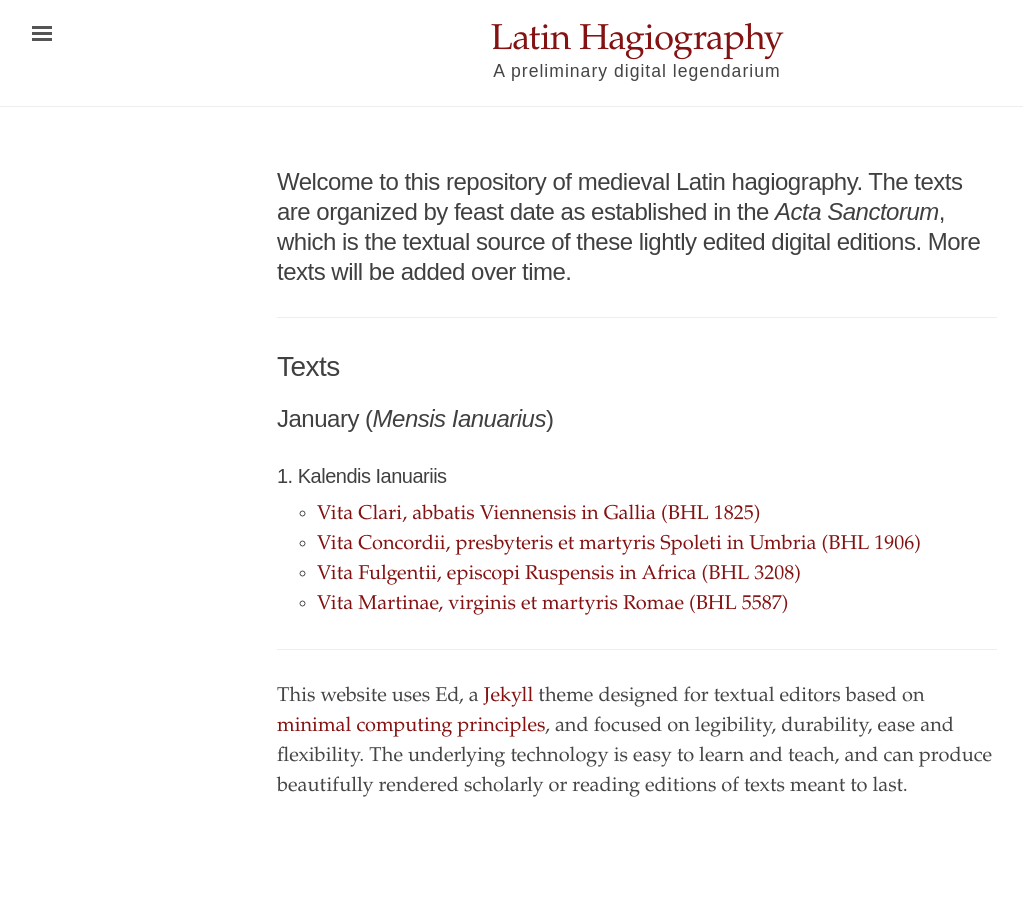
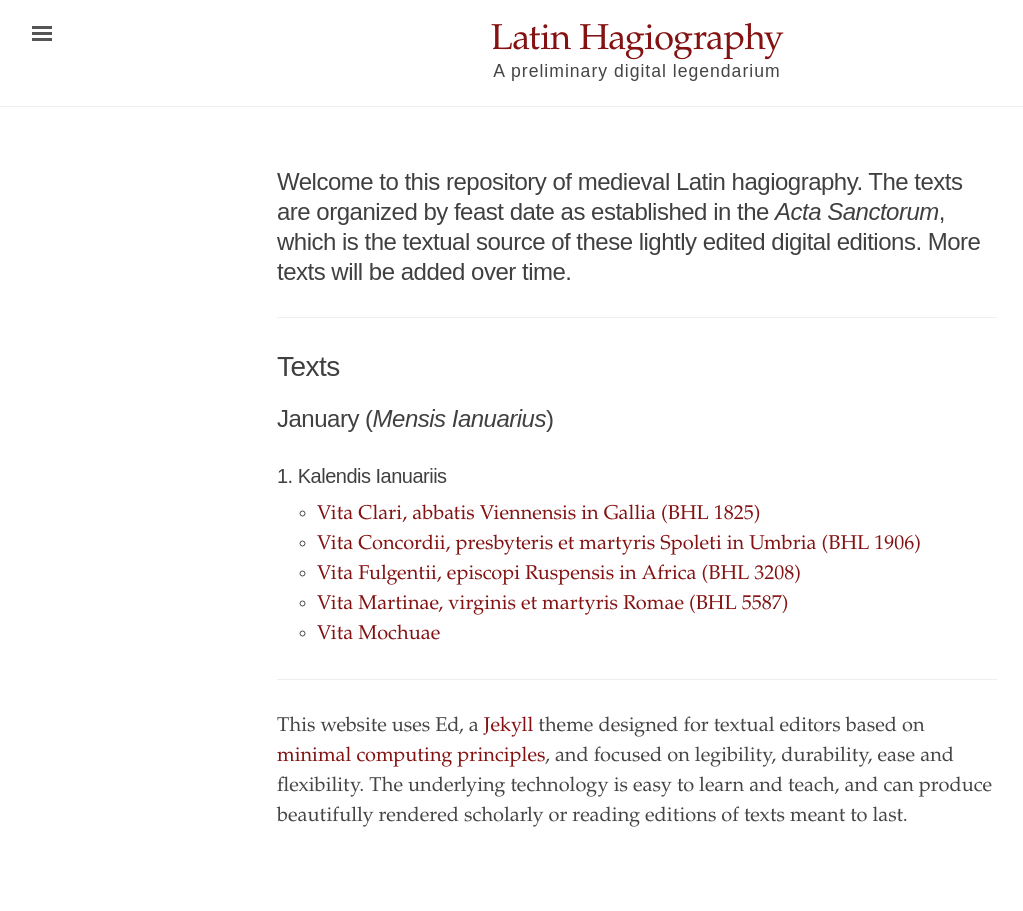
Before and after one commit to cjkoepke1/latin-hagiography, a Jekyll site: the page built from index.md, in a window 1280 px wide. Shown: the whole page, without its empty margins (3-1026 px from the left). Built offline with Jekyll 4.4.1, drawn with Linux system fonts in a browser that asks for light colours.

Commit message:
Add Vita Mochuae

```diff
--- a/index.md
+++ b/index.md
@@ -17,6 +17,7 @@
 - [Vita Concordii, presbyteris et martyris Spoleti in Umbria (BHL 1906)](https://cjkoepke1.github.io/latin-hagiography/texts/vita-concordii/)
 - [Vita Fulgentii, episcopi Ruspensis in Africa (BHL 3208)](https://cjkoepke1.github.io/latin-hagiography/texts/vita-fulgentii)
 - [Vita Martinae, virginis et martyris Romae (BHL 5587)](https://cjkoepke1.github.io/latin-hagiography/texts/vita-martinae/)
+- [Vita Mochuae](https://cjkoepke1.github.io/latin-hagiography/texts/vita-mochuae/)
 
 ---
 
```
